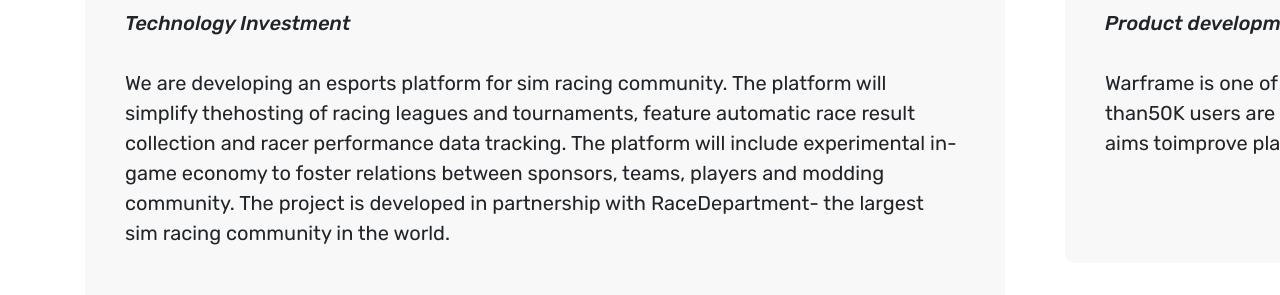
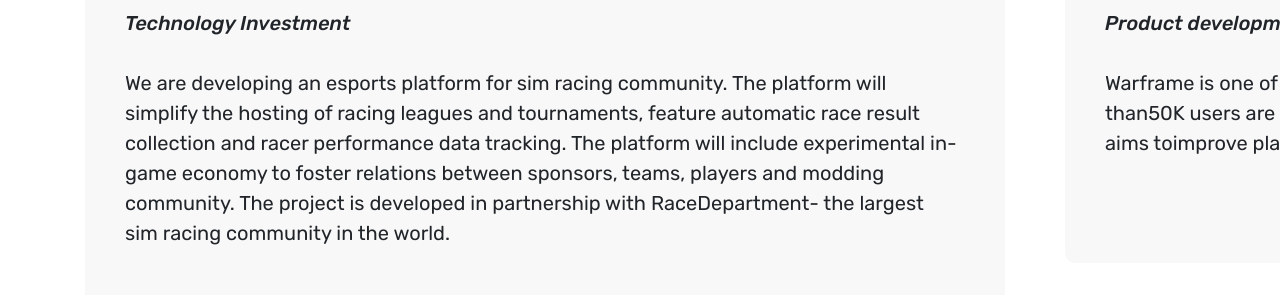
Before and after one commit to nascent-works/nascent-works.github.io, a Jekyll site: the page built from index.html, in a window 1280 px wide and 900 px high, scrolled down 4443 px. Shown: the part 189-484 px from the top of the window. Built offline with Jekyll 4.4.1, drawn with Linux system fonts in a browser that asks for light colours.

```diff
--- a/_data/portfolio.yml
+++ b/_data/portfolio.yml
@@ -1,6 +1,6 @@
 - title: Simracing.GP
   category: Technology Investment
-  text: We are developing an esports platform for sim racing community. The platform will simplify thehosting of racing leagues and tournaments, feature automatic race result collection and racer performance data tracking. The platform will include experimental in-game economy to foster relations between sponsors, teams, players and modding community. The project is developed in partnership with RaceDepartment- the largest sim racing community in the world.
+  text: We are developing an esports platform for sim racing community. The platform will simplify the hosting of racing leagues and tournaments, feature automatic race result collection and racer performance data tracking. The platform will include experimental in-game economy to foster relations between sponsors, teams, players and modding community. The project is developed in partnership with RaceDepartment- the largest sim racing community in the world.
   img_thumb: assets/img/thumb/sim.jpg
   img_full: assets/img/sim.jpg
 
--- a/_layouts/default.html
+++ b/_layouts/default.html
@@ -60,7 +60,7 @@
 
 </body>
 
-<script src="http://code.jquery.com/jquery-3.3.1.min.js" integrity="sha256-FgpCb/KJQlLNfOu91ta32o/NMZxltwRo8QtmkMRdAu8="
+<script src="https://code.jquery.com/jquery-3.3.1.min.js" integrity="sha256-FgpCb/KJQlLNfOu91ta32o/NMZxltwRo8QtmkMRdAu8="
     crossorigin="anonymous"></script>
 <script src="https://cdnjs.cloudflare.com/ajax/libs/popper.js/1.14.7/umd/popper.min.js"
     integrity="sha384-UO2eT0CpHqdSJQ6hJty5KVphtPhzWj9WO1clHTMGa3JDZwrnQq4sF86dIHNDz0W1"
```
